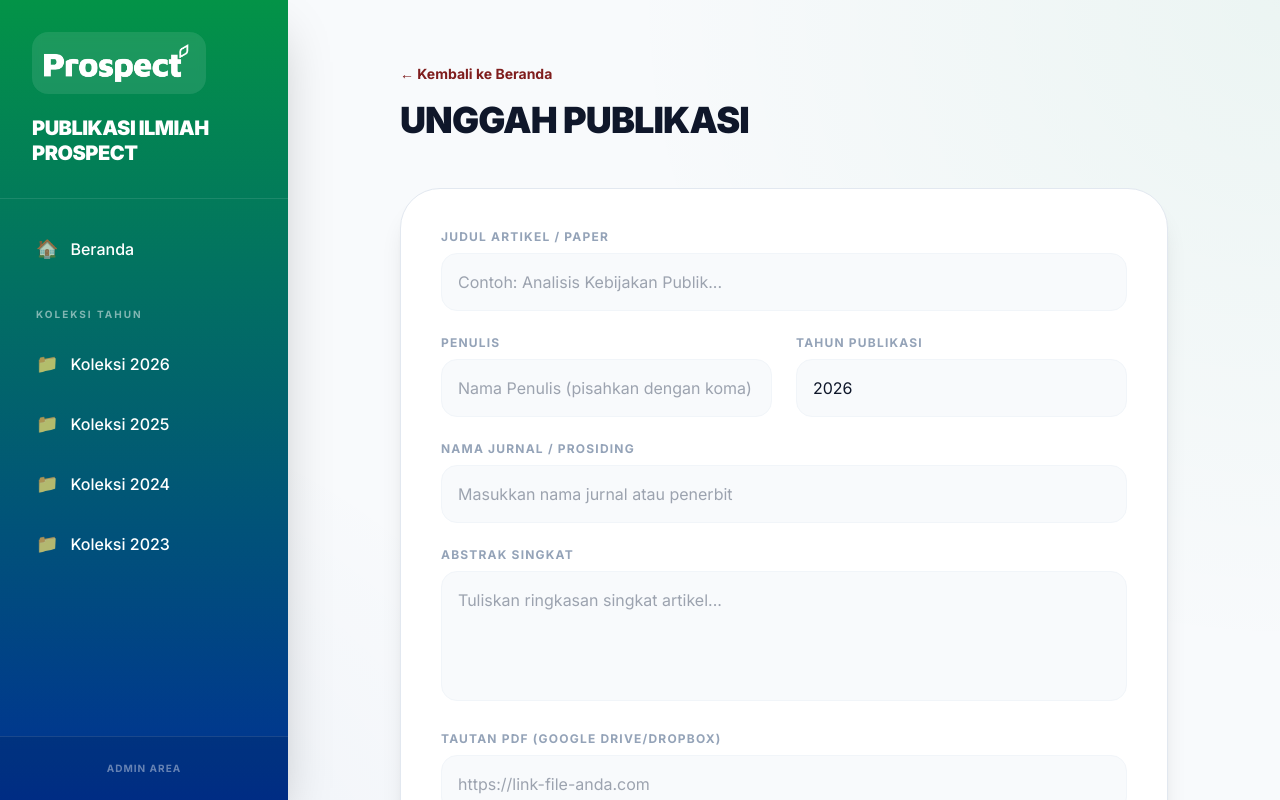
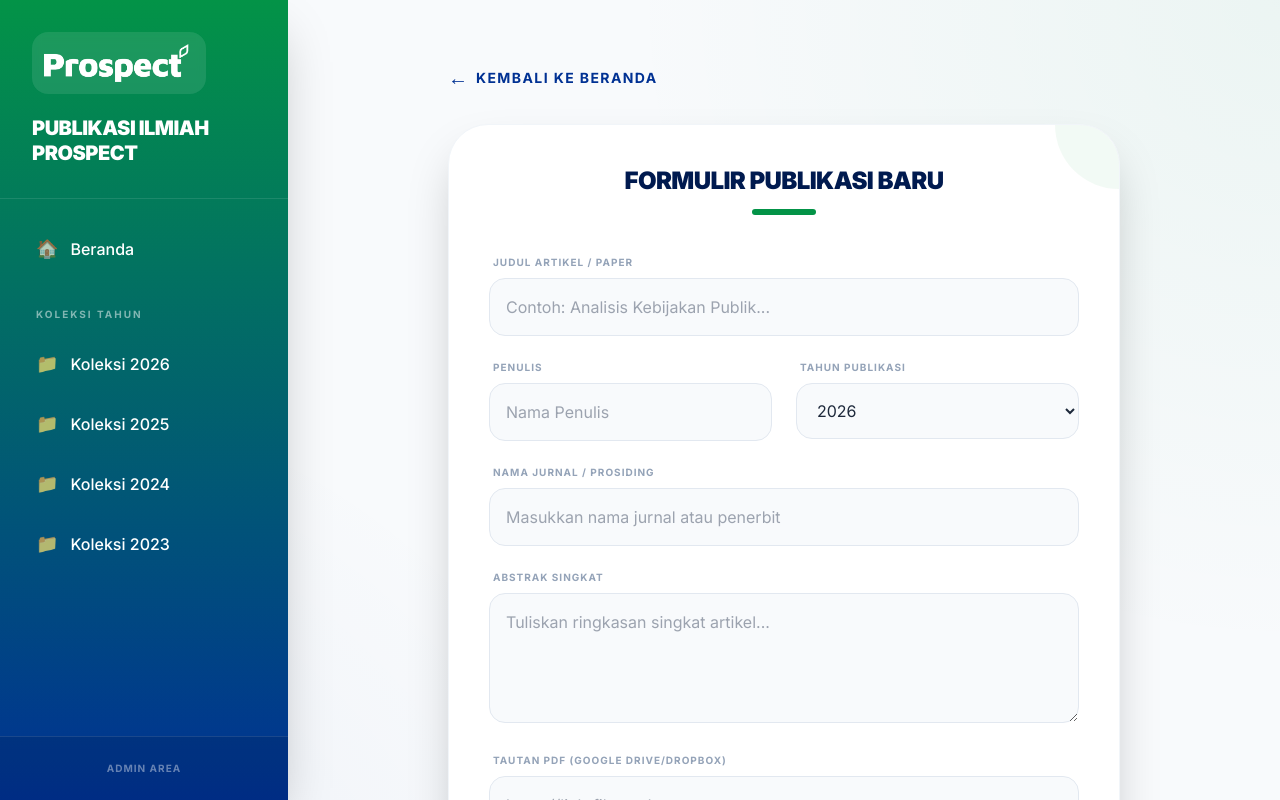
Before and after one commit to dyahputriutami/publikasi_ilmiah_prospect, a Next.js app: page /upload in a window 1280 px wide. Shown: the top 800 px of the page. Built offline with nearby package versions, Linux system fonts and the light colour scheme; no server answers.

Commit message:
Update page.tsx

```diff
--- a/app/upload/page.tsx
+++ b/app/upload/page.tsx
@@ -1,135 +1,141 @@
-'use client'
-
-import { useState } from 'react'
-import { supabase } from '../../lib/supabase'
-import { useRouter } from 'next/navigation'
-import Link from 'next/link'
+"use client";
+import { useState } from 'react';
+import { supabase } from '../../lib/supabase';
+import { useRouter } from 'next/navigation';
+import Link from 'next/link';
 
 export default function UploadPage() {
-  const router = useRouter()
-  const [loading, setLoading] = useState(false)
-  const [formData, setFormData] = useState({
-    title: '',
-    authors: '',
-    year: new Date().getFullYear(),
-    journal_name: '',
-    abstract: '',
-    pdf_url: ''
-  })
+  const [title, setTitle] = useState('');
+  const [authors, setAuthors] = useState('');
+  const [year, setYear] = useState('2026');
+  const [journal, setJournal] = useState('');
+  const [abstract, setAbstract] = useState('');
+  const [pdfUrl, setPdfUrl] = useState('');
+  const [loading, setLoading] = useState(false);
+  const router = useRouter();
 
   const handleSubmit = async (e: React.FormEvent) => {
-    e.preventDefault()
-    setLoading(true)
+    e.preventDefault();
+    setLoading(true);
 
-    try {
-      const { error } = await supabase
-        .from('publikasi_ilmiah')
-        .insert([formData])
+    const { error } = await supabase
+      .from('publikasi_ilmiah')
+      .insert([
+        {
+          title,
+          authors,
+          year: parseInt(year),
+          journal_name: journal,
+          abstract,
+          pdf_url: pdfUrl
+        },
+      ]);
 
-      if (error) throw error
-
-      alert('Publikasi berhasil disimpan!')
-      router.push('/')
-      router.refresh()
-    } catch (error: any) {
-      alert('Error: ' + error.message)
-    } finally {
-      setLoading(false)
+    if (error) {
+      alert('Gagal menyimpan data: ' + error.message);
+    } else {
+      alert('Data publikasi berhasil disimpan!');
+      router.push('/');
     }
-  }
+    setLoading(false);
+  };
 
   return (
-    <div className="min-h-screen p-8 md:p-16">
-      <div className="max-w-3xl mx-auto">
+    <div className="min-h-screen p-8 md:p-16 flex flex-col items-center">
 
-        <div className="mb-12 flex items-center justify-between">
-          <div>
-            <Link href="/" className="text-red-900 font-bold text-sm hover:underline mb-4 block">
-              ← Kembali ke Beranda
-            </Link>
-            <h1 className="text-4xl font-black text-slate-900 tracking-tight uppercase">
-              Unggah Publikasi
-            </h1>
-          </div>
+      {/* NAVIGASI KEMBALI - SEKARANG MENGGUNAKAN WARNA TEMA */}
+      <div className="w-full max-w-2xl mb-8">
+        <Link href="/" className="inline-flex items-center gap-2 text-prospect-blue hover:text-prospect-green font-bold transition-colors group">
+          <span className="text-xl group-hover:-translate-x-1 transition-transform">←</span>
+          <span className="text-sm uppercase tracking-widest">Kembali ke Beranda</span>
+        </Link>
+      </div>
+
+      <div className="bg-white w-full max-w-2xl rounded-[2.5rem] shadow-2xl p-10 border border-slate-100 relative overflow-hidden">
+        {/* Aksen dekoratif di pojok kartu */}
+        <div className="absolute top-0 right-0 w-32 h-32 bg-prospect-green/5 rounded-full -mr-16 -mt-16"></div>
+
+        <div className="mb-10 text-center relative z-10">
+          <h2 className="text-2xl font-black text-prospect-blue-dark uppercase tracking-tight">Formulir Publikasi Baru</h2>
+          <div className="h-1.5 w-16 bg-prospect-green mx-auto mt-3 rounded-full"></div>
         </div>
 
-        <form onSubmit={handleSubmit} className="bg-white p-10 rounded-[2.5rem] border border-slate-200 shadow-xl space-y-6">
-
+        <form onSubmit={handleSubmit} className="space-y-6 relative z-10">
+          {/* JUDUL */}
           <div>
-            <label className="block text-xs font-bold text-slate-400 uppercase tracking-widest mb-2">Judul Artikel / Paper</label>
+            <label className="block text-[10px] font-bold uppercase tracking-widest text-slate-400 mb-2 ml-1">Judul Artikel / Paper</label>
             <input
-              required
-              type="text"
+              type="text" required value={title} onChange={(e) => setTitle(e.target.value)}
               placeholder="Contoh: Analisis Kebijakan Publik..."
-              className="w-full p-4 bg-slate-50 border border-slate-100 rounded-2xl focus:ring-2 focus:ring-red-900 focus:bg-white transition-all outline-none"
-              onChange={(e) => setFormData({...formData, title: e.target.value})}
+              className="w-full p-4 bg-slate-50 border border-slate-200 rounded-2xl focus:outline-none focus:border-prospect-green focus:ring-4 focus:ring-prospect-green/10 transition-all text-slate-800"
             />
           </div>
 
           <div className="grid grid-cols-1 md:grid-cols-2 gap-6">
+            {/* PENULIS */}
             <div>
-              <label className="block text-xs font-bold text-slate-400 uppercase tracking-widest mb-2">Penulis</label>
+              <label className="block text-[10px] font-bold uppercase tracking-widest text-slate-400 mb-2 ml-1">Penulis</label>
               <input
-                required
-                type="text"
-                placeholder="Nama Penulis (pisahkan dengan koma)"
-                className="w-full p-4 bg-slate-50 border border-slate-100 rounded-2xl focus:ring-2 focus:ring-red-900 focus:bg-white transition-all outline-none"
-                onChange={(e) => setFormData({...formData, authors: e.target.value})}
+                type="text" required value={authors} onChange={(e) => setAuthors(e.target.value)}
+                placeholder="Nama Penulis"
+                className="w-full p-4 bg-slate-50 border border-slate-200 rounded-2xl focus:outline-none focus:border-prospect-green transition-all text-slate-800"
               />
             </div>
+            {/* TAHUN */}
             <div>
-              <label className="block text-xs font-bold text-slate-400 uppercase tracking-widest mb-2">Tahun Publikasi</label>
-              <input
-                required
-                type="number"
-                defaultValue={new Date().getFullYear()}
-                className="w-full p-4 bg-slate-50 border border-slate-100 rounded-2xl focus:ring-2 focus:ring-red-900 focus:bg-white transition-all outline-none"
-                onChange={(e) => setFormData({...formData, year: parseInt(e.target.value)})}
-              />
+              <label className="block text-[10px] font-bold uppercase tracking-widest text-slate-400 mb-2 ml-1">Tahun Publikasi</label>
+              <select
+                value={year} onChange={(e) => setYear(e.target.value)}
+                className="w-full p-4 bg-slate-50 border border-slate-200 rounded-2xl focus:outline-none focus:border-prospect-green transition-all text-slate-800"
+              >
+                <option value="2026">2026</option>
+                <option value="2025">2025</option>
+                <option value="2024">2024</option>
+                <option value="2023">2023</option>
+              </select>
             </div>
           </div>
 
+          {/* JURNAL */}
           <div>
-            <label className="block text-xs font-bold text-slate-400 uppercase tracking-widest mb-2">Nama Jurnal / Prosiding</label>
+            <label className="block text-[10px] font-bold uppercase tracking-widest text-slate-400 mb-2 ml-1">Nama Jurnal / Prosiding</label>
             <input
-              type="text"
+              type="text" value={journal} onChange={(e) => setJournal(e.target.value)}
               placeholder="Masukkan nama jurnal atau penerbit"
-              className="w-full p-4 bg-slate-50 border border-slate-100 rounded-2xl focus:ring-2 focus:ring-red-900 focus:bg-white transition-all outline-none"
-              onChange={(e) => setFormData({...formData, journal_name: e.target.value})}
+              className="w-full p-4 bg-slate-50 border border-slate-200 rounded-2xl focus:outline-none focus:border-prospect-green transition-all text-slate-800"
             />
           </div>
 
+          {/* ABSTRAK */}
           <div>
-            <label className="block text-xs font-bold text-slate-400 uppercase tracking-widest mb-2">Abstrak Singkat</label>
+            <label className="block text-[10px] font-bold uppercase tracking-widest text-slate-400 mb-2 ml-1">Abstrak Singkat</label>
             <textarea
-              rows={4}
+              rows={4} value={abstract} onChange={(e) => setAbstract(e.target.value)}
               placeholder="Tuliskan ringkasan singkat artikel..."
-              className="w-full p-4 bg-slate-50 border border-slate-100 rounded-2xl focus:ring-2 focus:ring-red-900 focus:bg-white transition-all outline-none resize-none"
-              onChange={(e) => setFormData({...formData, abstract: e.target.value})}
+              className="w-full p-4 bg-slate-50 border border-slate-200 rounded-2xl focus:outline-none focus:border-prospect-green transition-all text-slate-800"
+            ></textarea>
+          </div>
+
+          {/* LINK PDF */}
+          <div>
+            <label className="block text-[10px] font-bold uppercase tracking-widest text-slate-400 mb-2 ml-1">Tautan PDF (Google Drive/Dropbox)</label>
+            <input
+              type="url" required value={pdfUrl} onChange={(e) => setPdfUrl(e.target.value)}
+              placeholder="https://link-file-anda.com"
+              className="w-full p-4 bg-slate-50 border border-slate-200 rounded-2xl focus:outline-none focus:border-prospect-green transition-all text-slate-800"
             />
           </div>
 
-          <div>
-            <label className="block text-xs font-bold text-slate-400 uppercase tracking-widest mb-2">Tautan PDF (Google Drive/Dropbox)</label>
-            <input
-              required
-              type="url"
-              placeholder="https://link-file-anda.com"
-              className="w-full p-4 bg-slate-50 border border-slate-100 rounded-2xl focus:ring-2 focus:ring-red-900 focus:bg-white transition-all outline-none"
-              onChange={(e) => setFormData({...formData, pdf_url: e.target.value})}
-            />
-            <p className="text-[10px] text-slate-400 mt-2">*Pastikan akses file sudah diatur menjadi 'Public'</p>
-          </div>
-
+          {/* TOMBOL SIMPAN - GRADASI TEMA */}
           <button
             type="submit"
             disabled={loading}
-            className="w-full py-5 bg-red-900 text-white rounded-2xl font-black uppercase tracking-widest hover:bg-red-950 transition-all shadow-lg active:scale-[0.98] disabled:opacity-50"
+            className="w-full p-5 bg-gradient-to-r from-prospect-green to-prospect-blue hover:from-prospect-blue hover:to-prospect-green text-white rounded-2xl font-black uppercase tracking-[0.2em] shadow-xl hover:shadow-prospect-green/30 transition-all transform hover:-translate-y-1 disabled:opacity-50"
           >
-            {loading ? 'Menyimpan...' : 'Simpan Publikasi'}
+            {loading ? 'Sedang Menyimpan...' : 'Simpan Publikasi'}
           </button>
         </form>
       </div>
     </div>
-  )
+  );
 }
```
